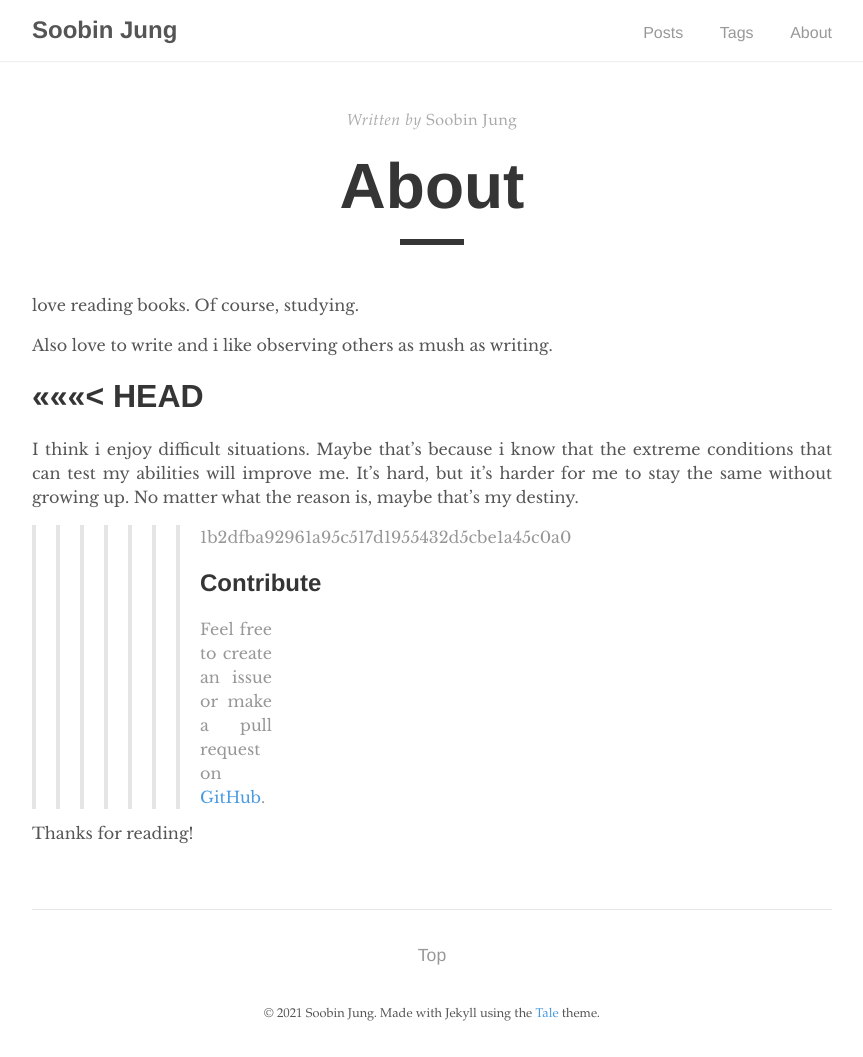
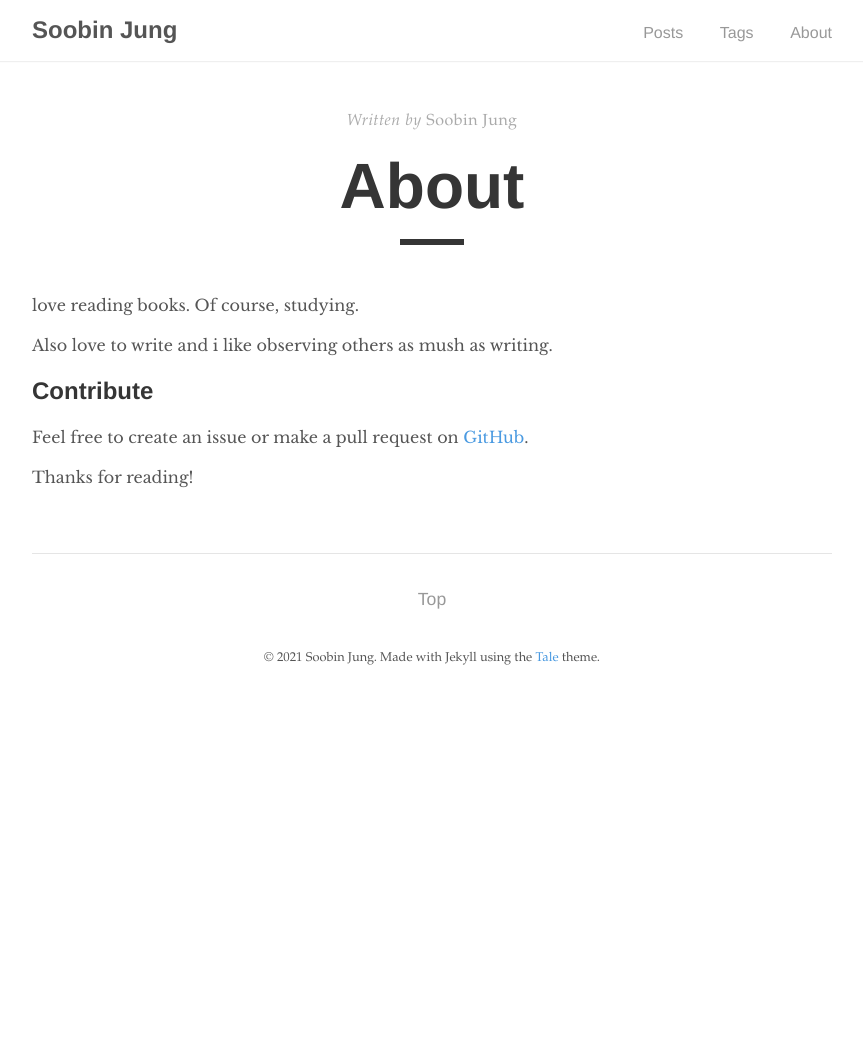
Before and after one commit to SoobinJung1013/SoobinJung1013.github.io, a Jekyll site: the page built from _pages/about.md, in a window 1280 px wide. Shown: the whole page, without its empty margins (208-1071 px from the left). Built offline with Jekyll 4.4.1, drawn with Linux system fonts in a browser that asks for light colours; after the commit the page ends 900 px from its top, so only the background shows below that.

Commit message:
prototypew

```diff
--- a/_pages/about.md
+++ b/_pages/about.md
@@ -9,14 +9,8 @@ love reading books. Of course, studying.
 
 Also love to write and i like observing others as mush as writing.
 
-<<<<<<< HEAD
-=======
-I think i enjoy difficult situations. Maybe that's because i know that the extreme conditions that can test my abilities will improve me. It's hard, but it's harder for me to stay the same without growing up. No matter what the reason is, maybe that's my destiny.
 
 
-
-
->>>>>>> 1b2dfba92961a95c517d1955432d5cbe1a45c0a0
 ## Contribute
 Feel free to create an issue or make a pull request on [GitHub](https://github.com/SoobinJung1013).
 
```
